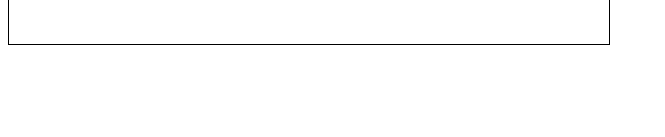
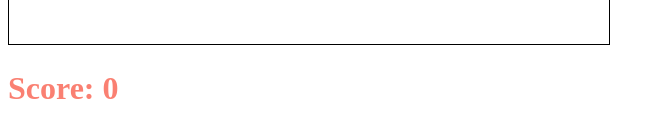
Before and after one commit to RageBill/PlayHTML5, a plain HTML site: page fruit.html in a window 1280 px wide. Shown: the part 637-774 px from the top of the page, without its empty margins (0-665 px from the left). Drawn offline with Linux system fonts and the light colour scheme.

Commit message:
changed score

```diff
--- a/fruit.html
+++ b/fruit.html
@@ -6,7 +6,7 @@
 	<link rel="stylesheet" href="style.css">
 	<h1>Fruit! Fruit!</h1>
 	<canvas id="myCanvas" class="canvases" width="600" height="600"></canvas>
-	<h1 id="score"></h1>
+	<h1 id="score">Score: 0</h1>
 
 	<script>
 		var canvas;
```
